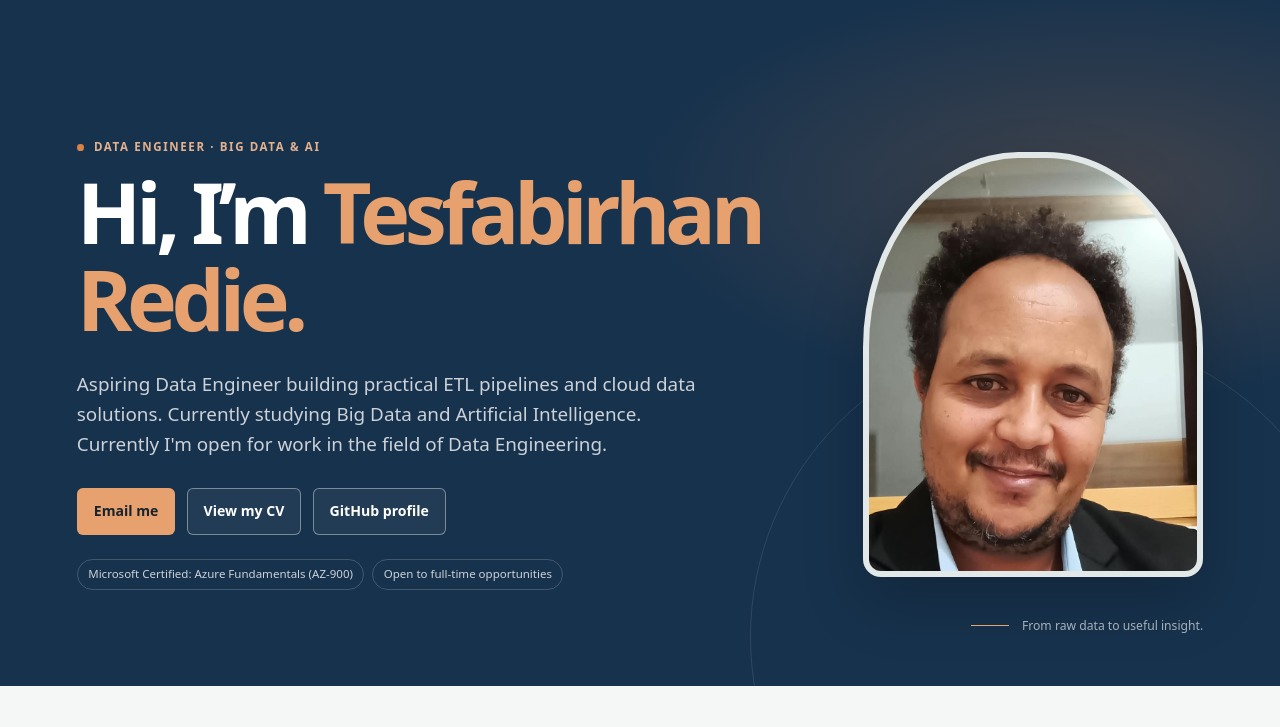
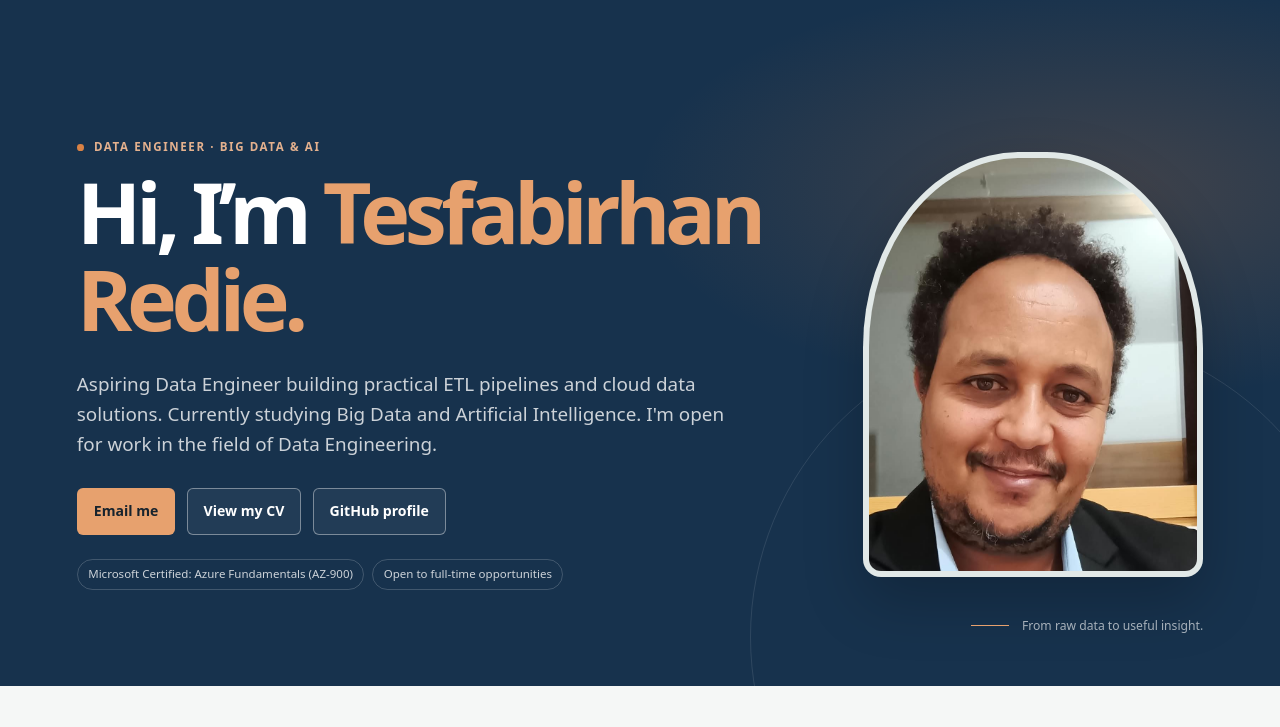
Before and after one commit to Tesfabirhan-WR/project_profile, a plain HTML site: page index.html in a window 1280 px wide. Shown: the part 73-800 px from the top of the page. Drawn offline with Linux system fonts and the light colour scheme.

Commit message:
profile update

```diff
--- a/index.html
+++ b/index.html
@@ -31,7 +31,7 @@
           <h1 id="page-title">Hi, I’m <span>Tesfabirhan Redie.</span></h1>
           <p class="hero-copy">
             Aspiring Data Engineer building practical ETL pipelines and cloud data solutions.
-            Currently studying Big Data and Artificial Intelligence. Currently I'm open for work in the field of Data Engineering.
+            Currently studying Big Data and Artificial Intelligence. I'm open for work in the field of Data Engineering.
           </p>
           <div class="hero-actions">
             <a class="button button-primary" href="mailto:tesfabirhanw@yahoo.com">Email me</a>
```
